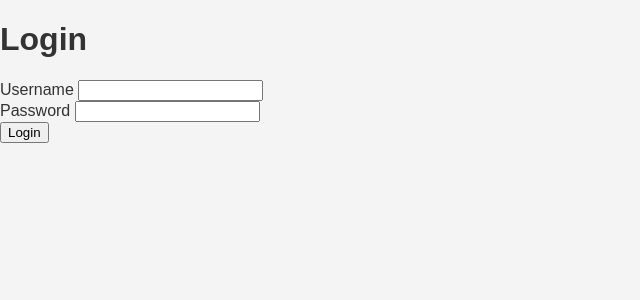
After one commit to Apil120/Django, a Django app: page /login/ in a window 1280 px wide. The commit adds this page. Shown: the top 300 px of the page, without its empty margins (0-640 px from the left). Run offline with Django 5.2, Linux system fonts and the light colour scheme.

Commit message:
A lot of bugs to fix i will fix them

```diff
--- a/librarymgmt/librarymgmt/settings.py
+++ b/librarymgmt/librarymgmt/settings.py
@@ -37,6 +37,7 @@ INSTALLED_APPS = [
     'django.contrib.sessions',
     'django.contrib.messages',
     'django.contrib.staticfiles',
+    'librarymgmtapp'
 ]
 
 MIDDLEWARE = [
--- a/librarymgmt/librarymgmt/urls.py
+++ b/librarymgmt/librarymgmt/urls.py
@@ -16,10 +16,11 @@ Including another URLconf
 """
 from django.contrib import admin
 from django.urls import path
-from librarymgmtapp.views import landing
+from librarymgmtapp.views import landing,login
 
 
 urlpatterns = [
     path('admin/', admin.site.urls),
+    path("login/",login,name="login"),
     path("",landing)
 ]
--- a/librarymgmt/librarymgmtapp/models.py
+++ b/librarymgmt/librarymgmtapp/models.py
@@ -22,6 +22,9 @@ class User(models.Model):
     member_id = models.IntegerField(primary_key=True)
     borrowed_books = models.ManyToManyField(Book,blank=True,related_name="borrowers")#related_name makes it possible to usie query from either model, the User model or the Book model.
 
+    def __str__(self):
+        return self.name
+
 class Transcation(models.Model):
     STATUS = [
         ("returned","Returned"),
--- a/librarymgmt/librarymgmtapp/views.py
+++ b/librarymgmt/librarymgmtapp/views.py
@@ -1,8 +1,23 @@
-from django.shortcuts import render
+from django.shortcuts import render,redirect
+from django.contrib.auth import authenticate,login as auth_login
+from django.http import JsonResponse
 from librarymgmt.settings import BASE_DIR
 import os
+from .forms import Userform
 
 # Create your views here.
 def landing(request):
     print(os.listdir(BASE_DIR))
     return render(request,rf"{BASE_DIR}\templates\index.html")
+
+def login(request):
+    if request.method == "POST":
+        username = request.POST.get("username")
+        password = request.POST.get("password")
+        user = authenticate(request, username=username, password=password)
+        if user is not None:
+            auth_login(request, user)
+            return redirect("")
+        else:
+            return render(request, "login.html", {"error": "Invalid username or password"})
+    return render(request, "login.html")
--- /dev/null
+++ b/librarymgmt/static/css/login.css
@@ -0,0 +1,108 @@
+/* General Styles */
+body {
+    margin: 0;
+    font-family: Arial, sans-serif;
+    background-color: #f4f4f4;
+    color: #333;
+}
+
+/* Header */
+header {
+    background-color: #333;
+    color: #fff;
+    padding: 1rem 2rem;
+    display: flex;
+    justify-content: space-between;
+    align-items: center;
+}
+
+header .logo {
+    font-size: 1.5rem;
+    font-weight: bold;
+    color: #ff9900;
+}
+
+header nav {
+    display: flex;
+    gap: 1rem;
+}
+
+header nav a {
+    color: #fff;
+    text-decoration: none;
+    font-size: 1rem;
+    padding: 0.5rem 1rem;
+    border-radius: 5px;
+}
+
+header nav a:hover {
+    background-color: #555;
+}
+
+header nav .btn-login {
+    background-color: #ff9900;
+    color: #fff;
+    font-weight: bold;
+}
+
+header nav .btn-login:hover {
+    background-color: #e68a00;
+}
+
+/* Hero Section */
+.hero {
+    text-align: center;
+    padding: 4rem 2rem;
+    background-color: #f9f9f9;
+}
+
+.hero h1 {
+    font-size: 2.5rem;
+    margin-bottom: 1rem;
+}
+
+.hero h1 span {
+    color: #ff9900;
+    font-weight: bold;
+}
+
+.hero p {
+    font-size: 1rem;
+    margin-bottom: 2rem;
+    color: #666;
+}
+
+.hero .btn-get-started {
+    background-color: #ff9900;
+    color: #fff;
+    text-decoration: none;
+    font-size: 1rem;
+    padding: 0.75rem 1.5rem;
+    border-radius: 5px;
+    font-weight: bold;
+}
+
+.hero .btn-get-started:hover {
+    background-color: #e68a00;
+}
+
+/* Section Styles */
+.section {
+    padding: 3rem 2rem;
+    text-align: center;
+    background-color: #fff;
+}
+
+.section:nth-child(even) {
+    background-color: #f9f9f9;
+}
+
+.section h2 {
+    font-size: 2rem;
+    margin-bottom: 1rem;
+}
+
+.section p {
+    font-size: 1rem;
+    color: #666;
+}
--- a/librarymgmt/templates/index.html
+++ b/librarymgmt/templates/index.html
@@ -5,7 +5,7 @@
     <meta name="viewport" content="width=device-width, initial-scale=1.0">
     {% load static %}
     <title>Library Management System</title>
-    <link rel="stylesheet" type="text/css" href="{% static 'style.css' %}">
+    <link rel="stylesheet" type="text/css" href="{% static 'css/style.css' %}">
 </head>
 <body>
     <header>
--- /dev/null
+++ b/librarymgmt/templates/login.html
@@ -0,0 +1,28 @@
+<!DOCTYPE html>
+<html lang="en">
+<head>
+    <meta charset="UTF-8">
+    <meta name="viewport" content="width=device-width, initial-scale=1.0">
+    {% load static %}
+    <title>Login</title>
+    <link rel="stylesheet" href="{% static 'css/login.css' %}">
+</head>
+<body>
+    <div class="login-container">
+        <h1>Login</h1>
+        <form method="POST" action="{% url 'login' %}">
+            {% csrf_token %}
+            <div class="form-group">
+                <label for="username">Username</label>
+                <input type="text" id="username" name="username" required>
+            </div>
+            <div class="form-group">
+                <label for="password">Password</label>
+                <input type="password" id="password" name="password" required>
+            </div>
+            <button type="submit" class="btn">Login</button>
+        </form>
+
+    </div>
+</body>
+</html>
```
Also changed, not shown: librarymgmt/librarymgmtapp/forms.py (added, +7 -0 lines), librarymgmt/static/css/style.css (renamed from librarymgmt/static/style.css).
